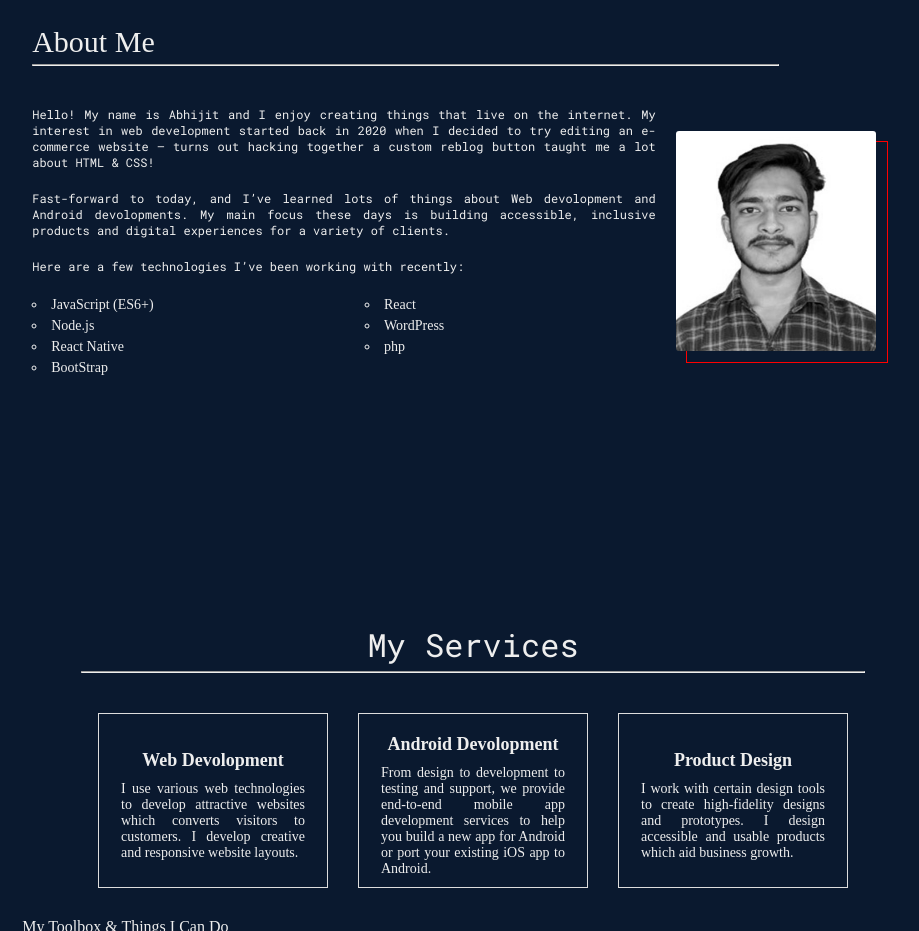
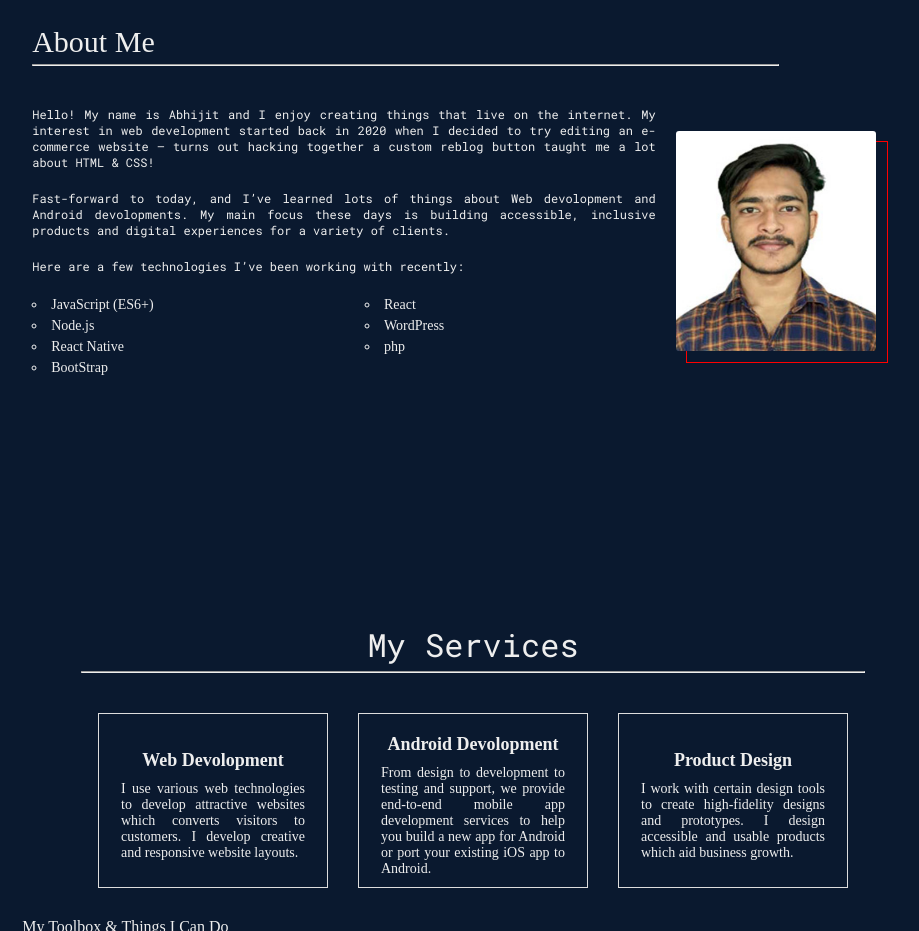
Before and after one commit to Abhishek8011/ad, a plain HTML site: page index.html in a window 1280 px wide. Shown: the part 900-1831 px from the top of the page, without its empty margins (167-1086 px from the left). Drawn offline with nearby package versions, Linux system fonts and the light colour scheme; a web font is replaced by a local one.

Commit message:
Update style.css

```diff
--- a/css/style.css
+++ b/css/style.css
@@ -387,7 +387,7 @@ nav i{
     width: 200px;
     height: 220px;
     border-radius: 3px;
-    filter:grayscale(1);
+   /* filter:grayscale(1);*/
     transition: filter .3s ease-in;
 
 }
```
